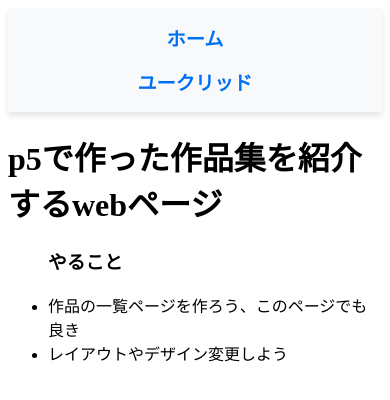
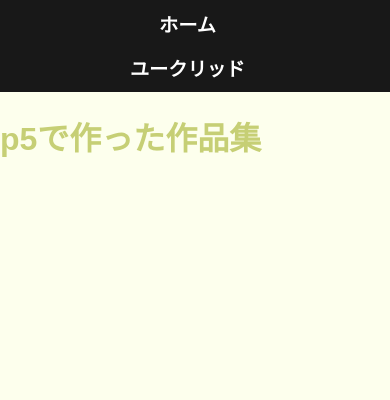
Before and after one commit to dyovu/dyovu-works, a Next.js app: page / in a window 390 px wide. Shown: the top 400 px of the page. Built offline with nearby package versions, Linux system fonts and the light colour scheme.

Commit message:
レイアウトを変更

```diff
--- a/src/app/(pages)/EuclidPattern/DrawEuclidPattern.tsx
+++ b/src/app/(pages)/EuclidPattern/DrawEuclidPattern.tsx
@@ -15,7 +15,7 @@ const EuclidPattern = () => {
       p.setup = () => setup(p);
       p.draw = () => draw(p);
     };
-     p5Instance = new p5(
+    p5Instance = new p5(
       sketch,
       document.getElementById('p5-container')!
     );
--- a/src/app/layout.tsx
+++ b/src/app/layout.tsx
@@ -8,12 +8,16 @@ export default function RootLayout({
 }) {
   return (
     <html lang='en'>
-      <head>{/* 必要に応じてメタタグやタイトルをここに追加 */}</head>
+      <head>
+      </head>
+
       <body>
-        <nav>
-          <Link href={'/'}>ホーム</Link>
-          <Link href={'/EuclidPattern'}>ユークリッド</Link>
-        </nav>
+        <header>
+          <nav>
+            <Link href={'/'}>ホーム</Link>
+            <Link href={'/EuclidPattern'}>ユークリッド</Link>
+          </nav>
+        </header>
         {children}
       </body>
     </html>
--- a/src/app/page.tsx
+++ b/src/app/page.tsx
@@ -1,12 +1,12 @@
 export default function Page() {
   return (
     <>
-      <h1>p5で作った作品集を紹介するwebページ</h1>
-      <ul>
+      <h1>p5で作った作品集</h1>
+      {/* <ul>
         <h3>やること</h3>
         <li>作品の一覧ページを作ろう、このページでも良き</li>
         <li>レイアウトやデザイン変更しよう</li>
-      </ul>
+      </ul> */}
 
     </>
   );
--- a/src/styles/global.css
+++ b/src/styles/global.css
@@ -1,33 +1,42 @@
-/* グローバルCSSまたはモジュールCSSファイル */
-nav {
-    background-color: #f8f9fa; /* 明るい背景色 */
-    padding: 1rem 2rem; /* 適度な内側の余白 */
-    display: flex;
-    justify-content: center; /* 水平方向に中央寄せ */
-    gap: 1rem; /* 各リンク間の間隔 */
-    box-shadow: 0 4px 6px rgba(0, 0, 0, 0.1); /* 少し浮いている感じの影 */
+
+body {
+  margin: 0;
+  padding: 0;
+  font-family: 'Noto Sans JP', sans-serif;
+  background-color: #fdffed;
+  color: #c6cf75;
 }
 
+nav {
+  padding: 10px;
+  background-color: #181818;
+  display: flex;
+  justify-content: center;
+  gap: 1rem;
+}
+
+
 nav a {
-    text-decoration: none; /* 下線を削除 */
-    color: #0070f3; /* リンクの青色 */
-    font-size: 1rem; /* 適度な文字サイズ */
-    font-weight: 600; /* 少し太めのフォント */
-    transition: color 0.3s ease, transform 0.2s ease; /* ホバーアニメーション */
+  text-decoration: none;
+  color: #ffffff;
+  margin-right: 15px;
+  font-size: 1rem;
+  font-weight: 600;
+  transition: color 0.3s ease, transform 0.2s ease;
 }
 
 nav a:hover {
-    color: #0056b3; /* ホバー時の色を濃くする */
-    transform: scale(1.05); /* ホバー時に少し拡大 */
+  color: #bb86fc;
+  transform: scale(1.05);
 }
 
 @media (max-width: 600px) {
   nav {
-      flex-direction: column; /* 狭い画面では縦並び */
-      align-items: center; /* 中央寄せ */
+    flex-direction: column;
+    align-items: center;
   }
 
   nav a {
-      font-size: 1.2rem; /* 小さい画面で文字を少し大きく */
+    font-size: 1.2rem;
   }
 }
```
Also changed, not shown: src/styles/EuclidPattern.css (+4 -3 lines). Lines whose indentation alone changed are shown as unchanged.
